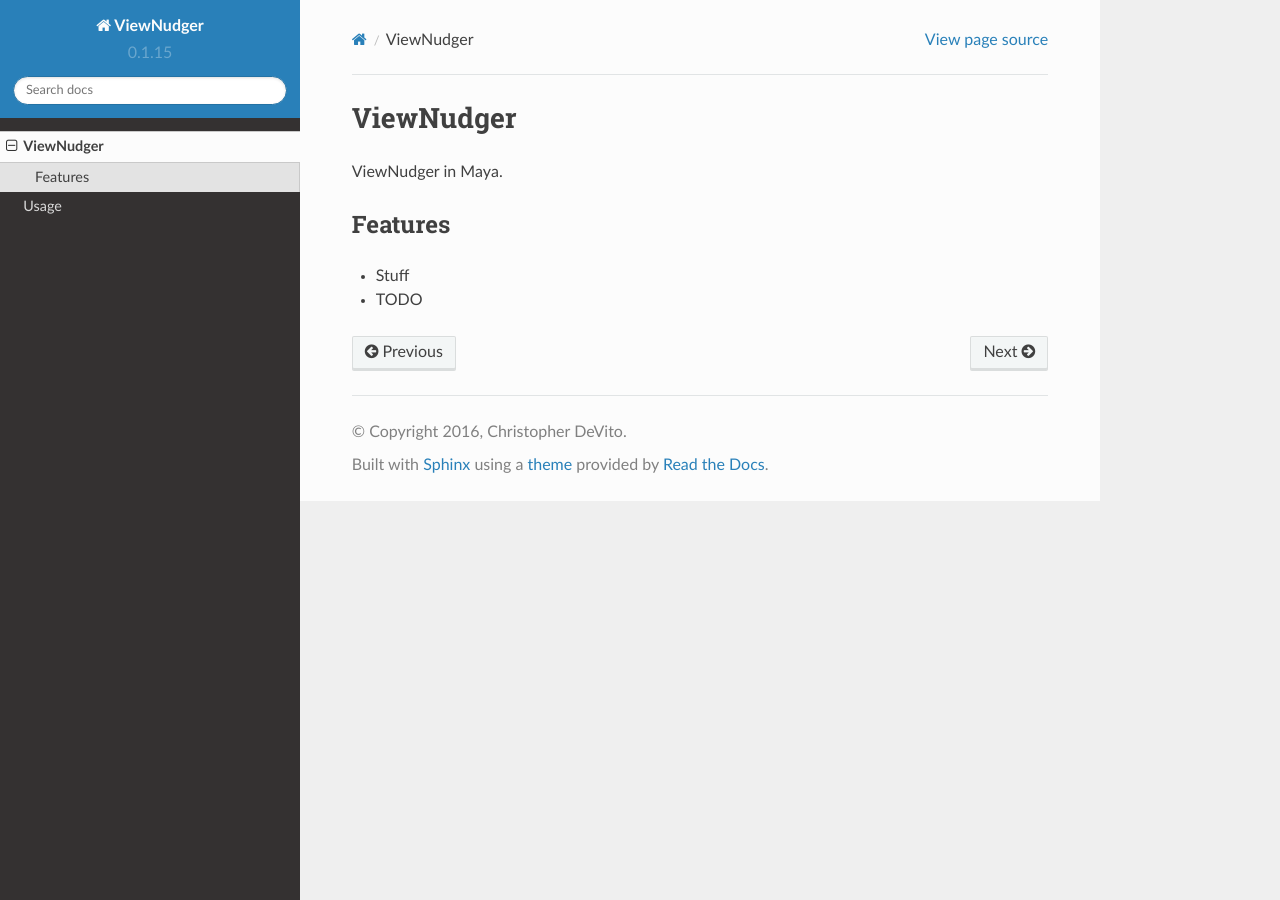
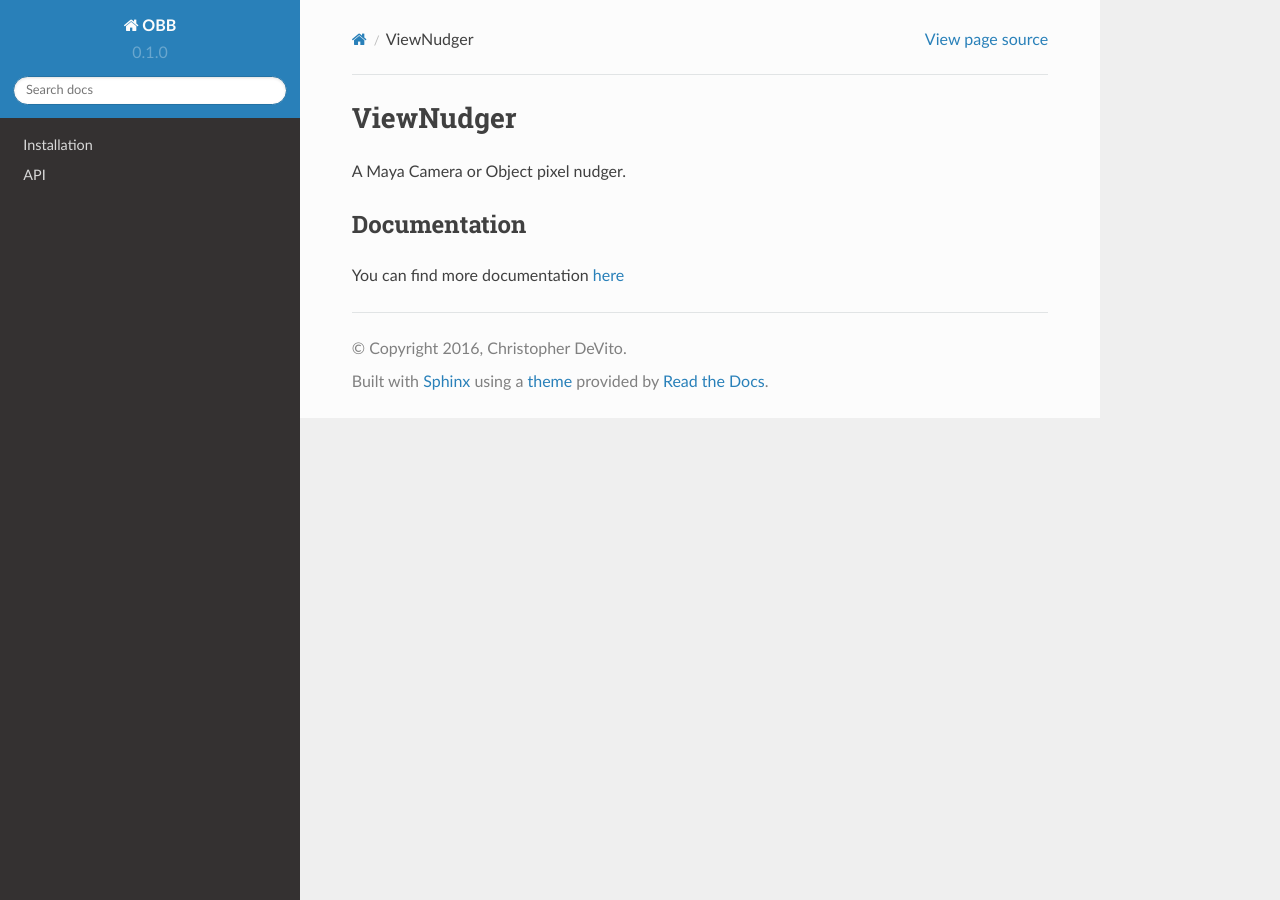
Before and after one commit to chrisdevito/ViewNudger, a Sphinx documentation site: the page built from docs/readme.rst, in a window 1280 px wide. Built offline with Sphinx 7.4.7 and the Read the Docs theme 2.0.0, drawn with Linux system fonts in a browser that asks for light colours; pages that are not in the unit, such as notebooks, are missing from menus.

Commit message:
Tweaking docs.

```diff
--- a/README.rst
+++ b/README.rst
@@ -2,10 +2,8 @@
 ViewNudger
 ===========
 
-ViewNudger in Maya.
+A Maya Camera or Object pixel nudger.
 
-Features
---------
-* Stuff
-
-* TODO
+Documentation
+--------------
+You can find more documentation `here <https://viewnudger.readthedocs.org>`_
--- a/ViewNudger/__init__.py
+++ b/ViewNudger/__init__.py
@@ -4,8 +4,8 @@
 __title__ = 'Gotham Pubcam'
 __author__ = 'Christopher DeVito'
 __email__ = 'chrisdevito@chribis.com'
-__url__ = 'www.chribis.com'
-__version__ = '0.1.15'
+__url__ = 'https://github.com/chrisdevito/ViewNudger'
+__version__ = '0.1.0'
 __license__ = 'MIT'
 __description__ = '''A Maya Camera or Object pixel nudger.'''
 
--- a/docs/conf.py
+++ b/docs/conf.py
@@ -7,7 +7,7 @@
 
 # Get the project root dir, which is the parent dir of this
 cwd = os.getcwd()
-project_root = os.path.dirname(os.path.dirname(cwd))
+project_root = os.path.dirname(cwd)
 
 # Insert the project root dir as the first element in the PYTHONPATH.
 # This lets us ensure that the source package is imported, and that its
@@ -34,7 +34,7 @@
 master_doc = 'index'
 
 # General information about the project.
-project = u'ViewNudger'
+project = u'OBB'
 copyright = u'2016, Christopher DeVito'
 
 # The version info for the project you're documenting, acts as replacement
@@ -71,10 +71,10 @@
 # here, relative to this directory. They are copied after the builtin
 # static files, so a file named "default.css" will overwrite the builtin
 # "default.css".
-html_static_path = ['_static']
+html_static_path = []
 
 # Output file base name for HTML help builder.
-htmlhelp_basename = 'ViewNudgerdoc'
+htmlhelp_basename = 'OBBdoc'
 
 
 # -- Options for LaTeX output ------------------------------------------
@@ -86,8 +86,8 @@
 # (source start file, target name, title, author, documentclass
 # [howto/manual]).
 latex_documents = [
-    ('index', 'ViewNudger.tex',
-     u'ViewNudger Documentation',
+    ('index', 'OBB.tex',
+     u'OBB Documentation',
      u'Christopher DeVito', 'manual'),
 ]
 
@@ -96,8 +96,8 @@
 # One entry per manual page. List of tuples
 # (source start file, name, description, authors, manual section).
 man_pages = [
-    ('index', 'ViewNudger',
-     u'ViewNudger Documentation',
+    ('index', 'OBB',
+     u'OBB Documentation',
      [u'Christopher DeVito'], 1)
 ]
 
@@ -107,10 +107,10 @@
 # (source start file, target name, title, author,
 #  dir menu entry, description, category)
 texinfo_documents = [
-    ('index', 'ViewNudger',
-     u'ViewNudger Documentation',
+    ('index', 'OBB',
+     u'OBB Documentation',
      u'Christopher DeVito',
-     'ViewNudger',
+     'OBB',
      'One line description of project.',
      'Miscellaneous'),
 ]
```
Also changed, not shown: docs/api.rst (added, +7 -0 lines), docs/index.rst (+22 -4 lines), docs/installation.rst (added, +52 -0 lines), docs/usage.rst (deleted, +0 -7 lines), test.py (deleted, +0 -17 lines), docs/images/OBB_from_points.jpg (added).
